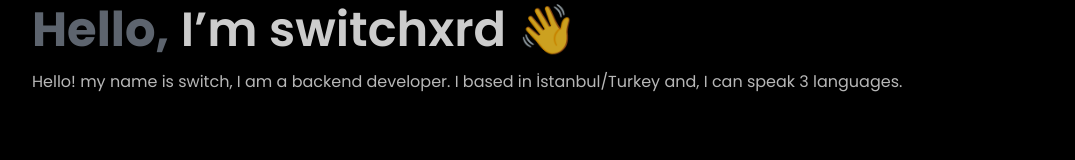
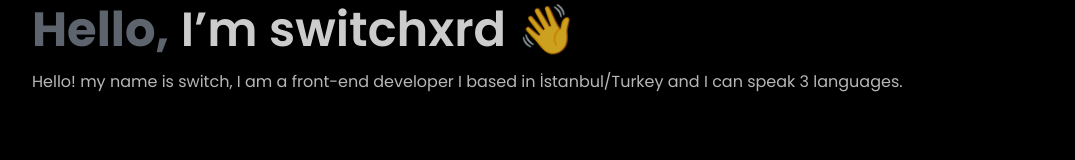
Before and after one commit to switchxrdd/portfolio, a Next.js app: page / in a window 1280 px wide. Shown: the part 242-402 px from the top of the page, without its empty margins (96-1171 px from the left). Built offline with nearby package versions, Linux system fonts and the light colour scheme; no server answers.

Commit message:
Update Hero.tsx

```diff
--- a/components/Hero.tsx
+++ b/components/Hero.tsx
@@ -62,7 +62,7 @@ export default function Hero() {
       <h1 className="text-5xl font-semibold text-white">
         <span className="text-primary font-bold">Hello,</span> I’m switchxrd 👋
       </h1>
-      <p className="mt-4 text-md text-gray-200">Hello! my name is switch, I am a backend developer. I based in İstanbul/Turkey and, I can speak 3 languages.</p>
+      <p className="mt-4 text-md text-gray-200">Hello! my name is switch, I am a front-end developer I based in İstanbul/Turkey and I can speak 3 languages.</p>
     </div>
   );
 }
```
